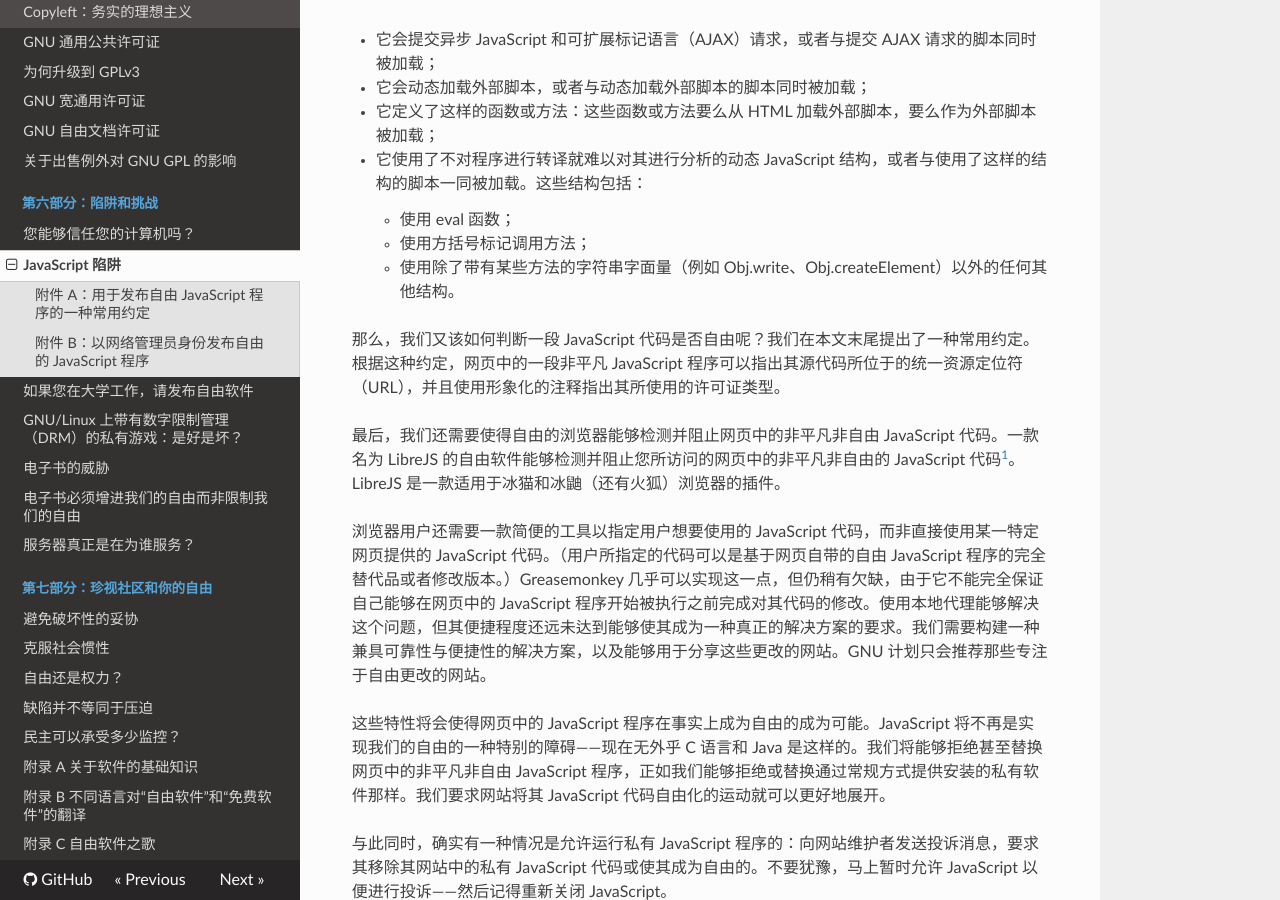
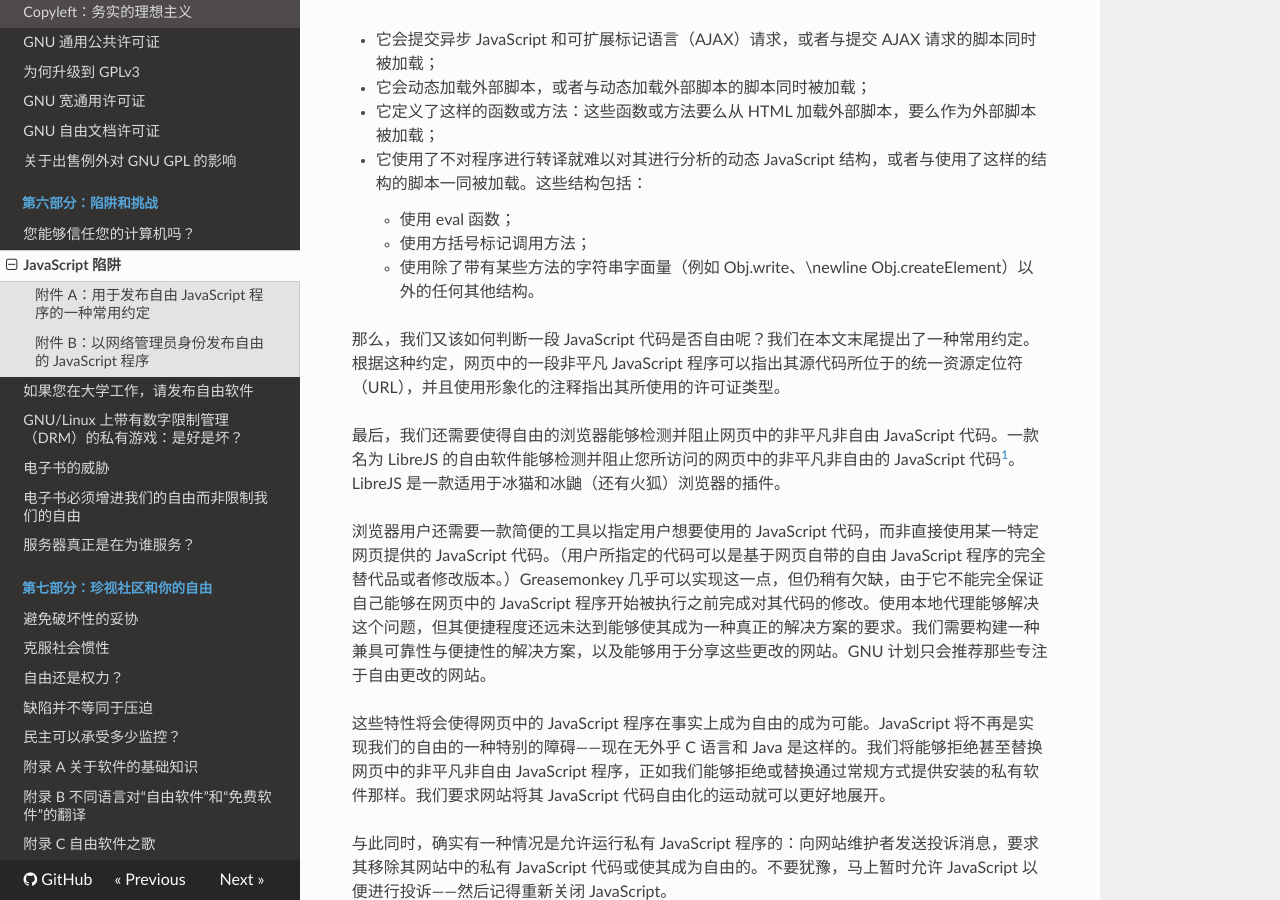
Before and after one commit to beijinglug/fsfs-zh, an MkDocs documentation site: the page built from docs/javascript-trap.md, in a window 1280 px wide and 900 px high, scrolled down 1671 px. Built offline with MkDocs 1.6.1, drawn with Linux system fonts in a browser that asks for light colours; nearby versions of some CDN libraries; old or Windows-style settings are respelled for this version of MkDocs.

Commit message:
#194 Fixed

```diff
--- a/docs/javascript-trap.md
+++ b/docs/javascript-trap.md
@@ -42,7 +42,7 @@
 
     -   使用方括号标记调用方法；
 
-    -   使用除了带有某些方法的字符串字面量（例如 Obj.write、Obj.createElement）以外的任何其他结构。
+    -   使用除了带有某些方法的字符串字面量（例如 Obj.write、\newline Obj.createElement）以外的任何其他结构。
 
 那么，我们又该如何判断一段 JavaScript 代码是否自由呢？我们在本文末尾提出了一种常用约定。根据这种约定，网页中的一段非平凡 JavaScript 程序可以指出其源代码所位于的统一资源定位符（URL），并且使用形象化的注释指出其所使用的许可证类型。
 
```
